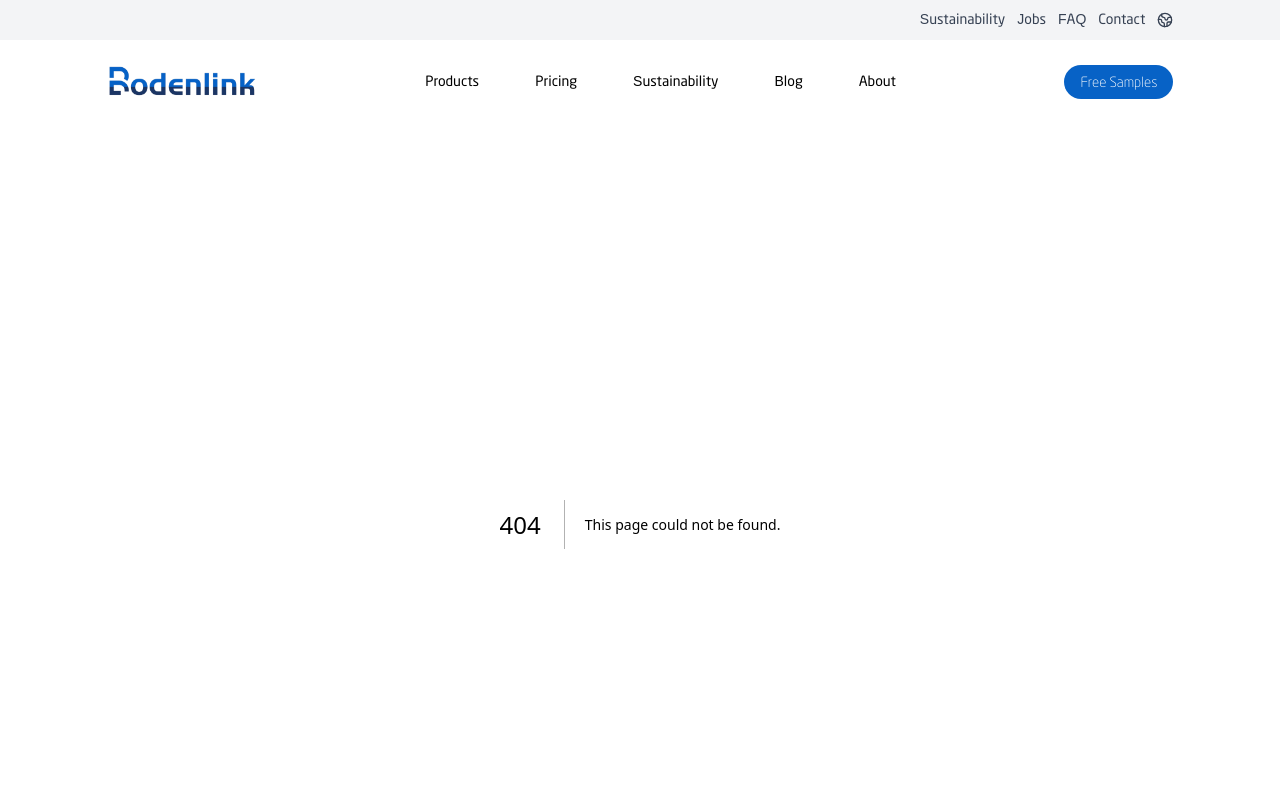
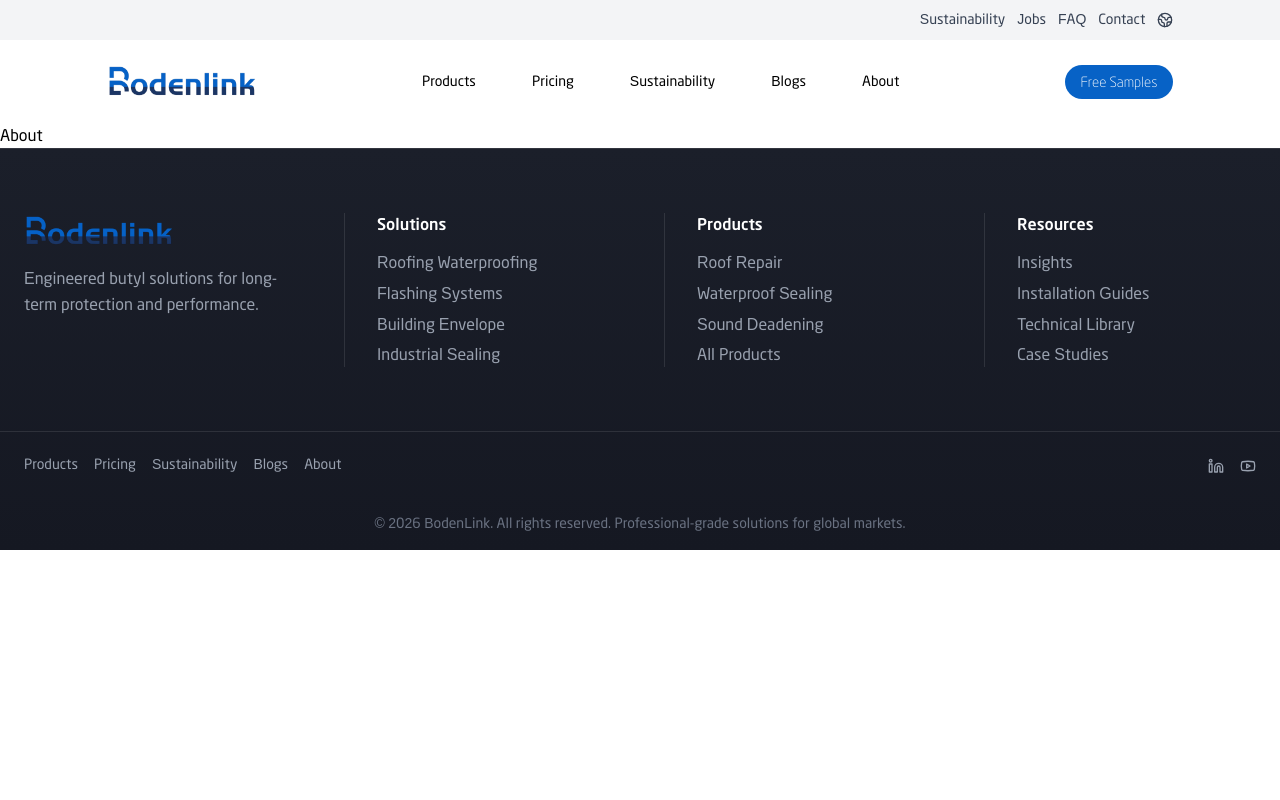
Before and after one commit to Abdulwahab76/leadex-next, a Next.js app: page /about in a window 1280 px wide. Before the commit this address had no page. Shown: the top 800 px of the page. Built offline with nearby package versions, Linux system fonts and the light colour scheme.

Commit message:
feat: added new pages

```diff
--- a/src/Components/Layouts/Header.tsx
+++ b/src/Components/Layouts/Header.tsx
@@ -20,7 +20,7 @@
         { href: "/products", label: "Products" },
         { href: "/pricing", label: "Pricing" },
         { href: "/sustainability", label: "Sustainability" },
-        { href: "/blog", label: "Blog" },
+        { href: "/blogs", label: "Blogs" },
         { href: "/about", label: "About" },
     ];
 
--- /dev/null
+++ b/src/app/about/page.tsx
@@ -0,0 +1,9 @@
+import React from 'react'
+
+const About = () => {
+    return (
+        <div>About</div>
+    )
+}
+
+export default About
--- /dev/null
+++ b/src/app/blogs/page.tsx
@@ -0,0 +1,9 @@
+import React from 'react'
+
+const Blogs = () => {
+    return (
+        <div>Blogs</div>
+    )
+}
+
+export default Blogs
--- /dev/null
+++ b/src/app/pricing/page.tsx
@@ -0,0 +1,9 @@
+import React from 'react'
+
+const Pricing = () => {
+    return (
+        <div>Pricing</div>
+    )
+}
+
+export default Pricing
--- /dev/null
+++ b/src/app/products/page.tsx
@@ -0,0 +1,9 @@
+import React from 'react'
+
+const Products = () => {
+  return (
+    <div>Products</div>
+  )
+}
+
+export default Products
--- /dev/null
+++ b/src/app/sustainability/page.tsx
@@ -0,0 +1,9 @@
+import React from 'react'
+
+const Sustainability = () => {
+    return (
+        <div>sustainability</div>
+    )
+}
+
+export default Sustainability
```
